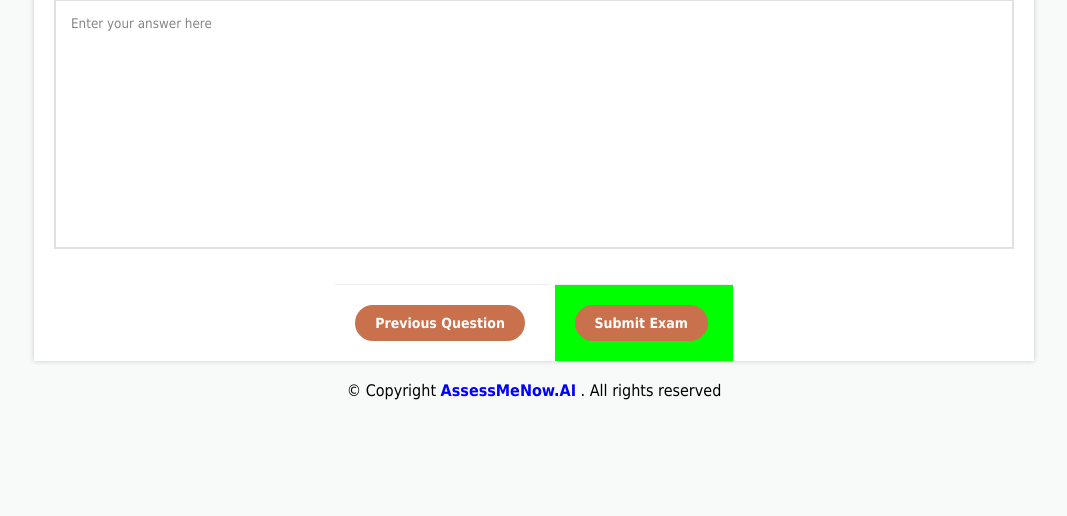
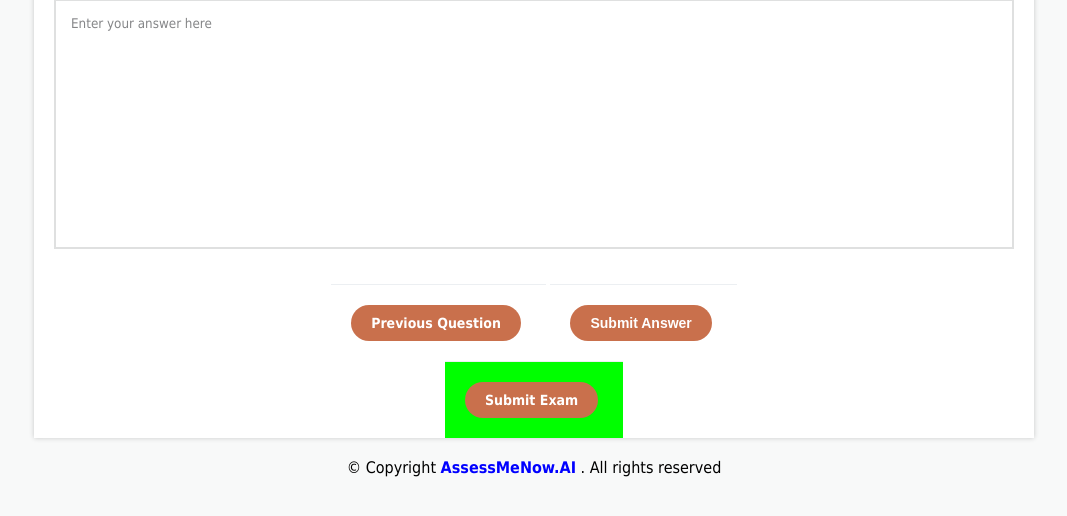
Before and after one commit to harshit7962/Subjective_Answer_Evaluation, a Flask app: template UI/templates/questions.html in a window 1280 px wide. Shown: the part 248-764 px from the top of the page, without its empty margins (106-1173 px from the left). Run offline with Flask 3, Linux system fonts and the light colour scheme; the template is opened without the code that fills it, so the values that code supplies are empty; parts of the project's set-up code (start-up, migrations or seed data) failed here and were passed over.

Commit message:
added button to submit answer

```diff
--- a/UI/templates/questions.html
+++ b/UI/templates/questions.html
@@ -97,11 +97,18 @@
                     <a href="/test/{{test_slug}}/{{question[0].question_number-1}}" class="btn" data-set-step="2">Previous Question</a>
                 </div>
                 {% endif %}
+
+                <div class="buttons" style="display: inline-block;">
+                    <button type="submit" class="btn">Submit Answer</button>
+                </div>
+
                 {% if question[0].question_number != total_questions %}
                 <div class="buttons" style="display: inline-block;">
                     <a href="/test/{{test_slug}}/{{question[0].question_number+1}}" class="btn" data-set-step="2">Next Question</a>
                 </div>
                 {% endif %}
+
+                <br>
                 {% if question[0].question_number == total_questions %}
                 <div class="buttons .btn-success" style="display: inline-block; background-color: lime;">
                     <a href="/test/visualize/{{test_slug}}/" class="btn" data-set-step="2">Submit Exam</a>
```
